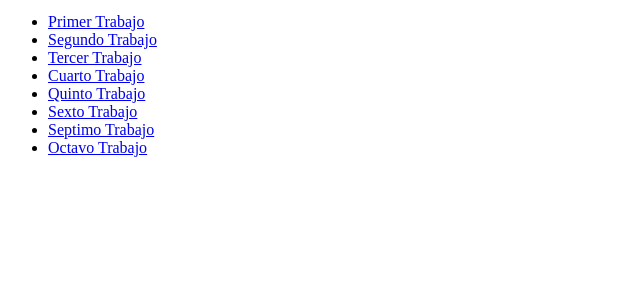
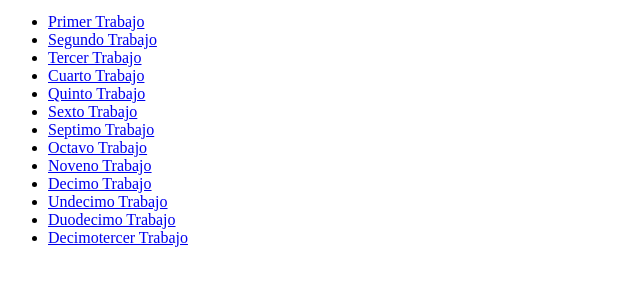
Before and after one commit to Alcamara4/plataformas-moviles-entregas, a plain HTML site: page index.html in a window 1280 px wide. Shown: the part 101-386 px from the top of the page, without its empty margins (0-640 px from the left). Drawn offline with Linux system fonts and the light colour scheme.

Commit message:
Update index.html

```diff
--- a/index.html
+++ b/index.html
@@ -17,6 +17,11 @@
         <li><a href="tp-6/">Sexto Trabajo</a></li>
         <li><a href="tp-7/">Septimo Trabajo</a></li>
         <li><a href="tp-8/">Octavo Trabajo</a></li>
+        <li><a href="tp-9/">Noveno Trabajo</a></li>
+        <li><a href="tp-10/">Decimo Trabajo</a></li>
+        <li><a href="tp-11/">Undecimo Trabajo</a></li>
+        <li><a href="tp-12/">Duodecimo Trabajo</a></li>
+        <li><a href="tp-13/">Decimotercer Trabajo</a></li>
     </ul>
 </body>
 </html>
```
